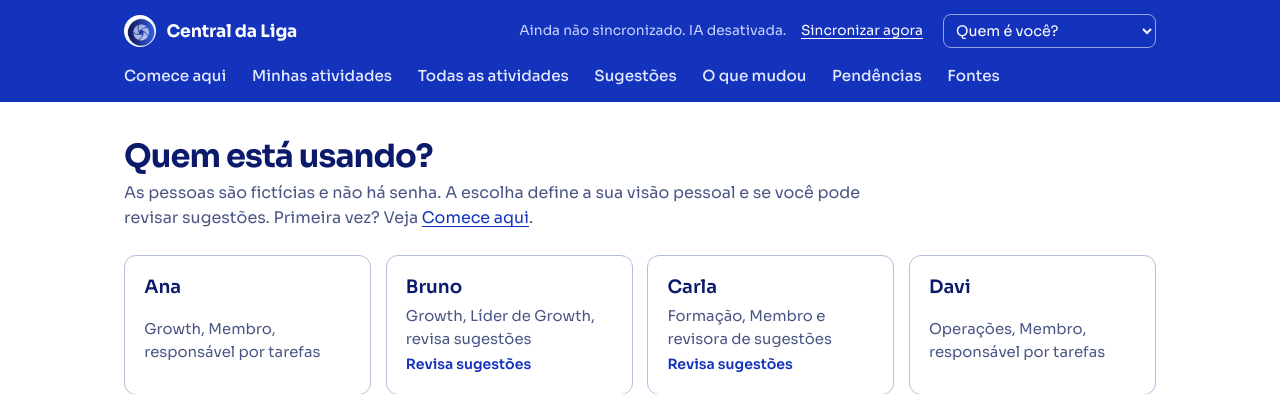
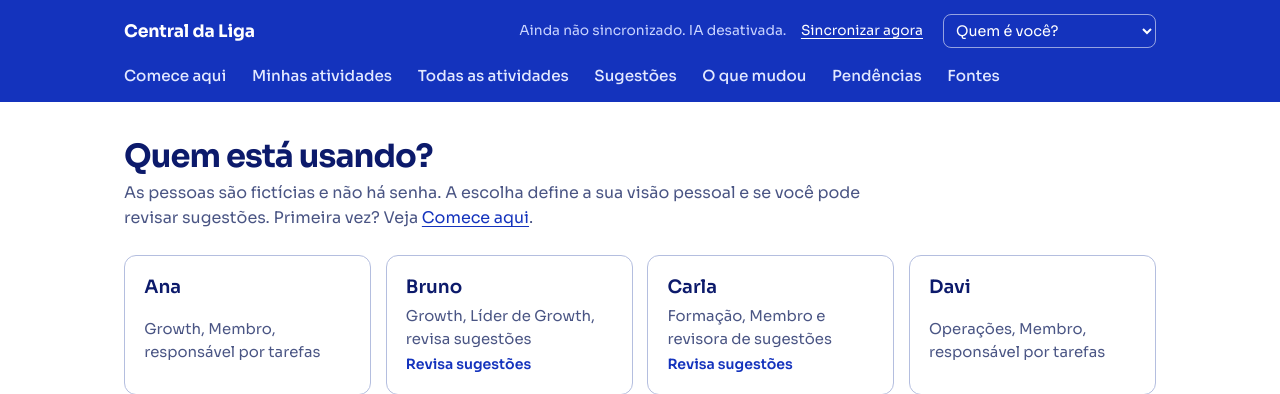
Before and after one commit to JoaoBarberino/lia-central, a FastAPI app: page /entrar in a window 1280 px wide. Shown: the top 394 px of the page. Run offline with FastAPI, Linux system fonts and the light colour scheme; data comes from the database, SQL or seed files in the repository; data that the repository does not hold is empty.

Commit message:
Visual: remove a logo de todas as páginas
Co-Authored-By: Claude Opus 5.5 <noreply@anthropic.com>
Claude-Session: https://claude.ai/code/session_017UupXxpvhmJYtKVbuSPn2e

```diff
--- a/central/static/style.css
+++ b/central/static/style.css
@@ -50,7 +50,6 @@ header.top :focus-visible { outline-color: #fff; }
 .brand { display: flex; align-items: center; gap: .65rem; color: #fff; text-decoration: none; font-family: var(--display);
   font-weight: 700; font-size: 1.08rem; letter-spacing: -.01em; white-space: nowrap; }
 .brand:hover { color: #fff; }
-.brand img { width: 32px; height: 32px; border-radius: 50%; display: block; }
 .sync { margin-left: auto; display: flex; flex-wrap: wrap; align-items: center; gap: .15rem .9rem; font-size: .86rem; color: var(--on-blue-2); }
 .sync b { color: #fff; font-weight: 600; }
 .sync .bad b { color: #fff; }
--- a/central/templates/base.html
+++ b/central/templates/base.html
@@ -4,7 +4,6 @@
   <meta charset="utf-8">
   <meta name="viewport" content="width=device-width, initial-scale=1">
   <title>{% block title %}Central da Liga{% endblock %} | Central da Liga</title>
-  <link rel="icon" href="/static/logo_liga.png">
   <link rel="preload" href="/static/fonts/sora-latin-wght-normal.woff2" as="font" type="font/woff2" crossorigin>
   <link rel="stylesheet" href="/static/style.css">
 </head>
@@ -13,7 +12,7 @@
 {% set path = request.url.path %}
 <header class="top">
   <div class="wrap bar">
-    <a class="brand" href="/" aria-label="Central da Liga, página inicial"><img src="/static/logo_liga.png" alt="" width="32" height="32">Central da Liga</a>
+    <a class="brand" href="/" aria-label="Central da Liga, página inicial">Central da Liga</a>
     <div class="sync" role="status">
       <span>
       {%- if last_run -%}
```
Also changed, not shown: central/static/logo_liga.png (deleted).
